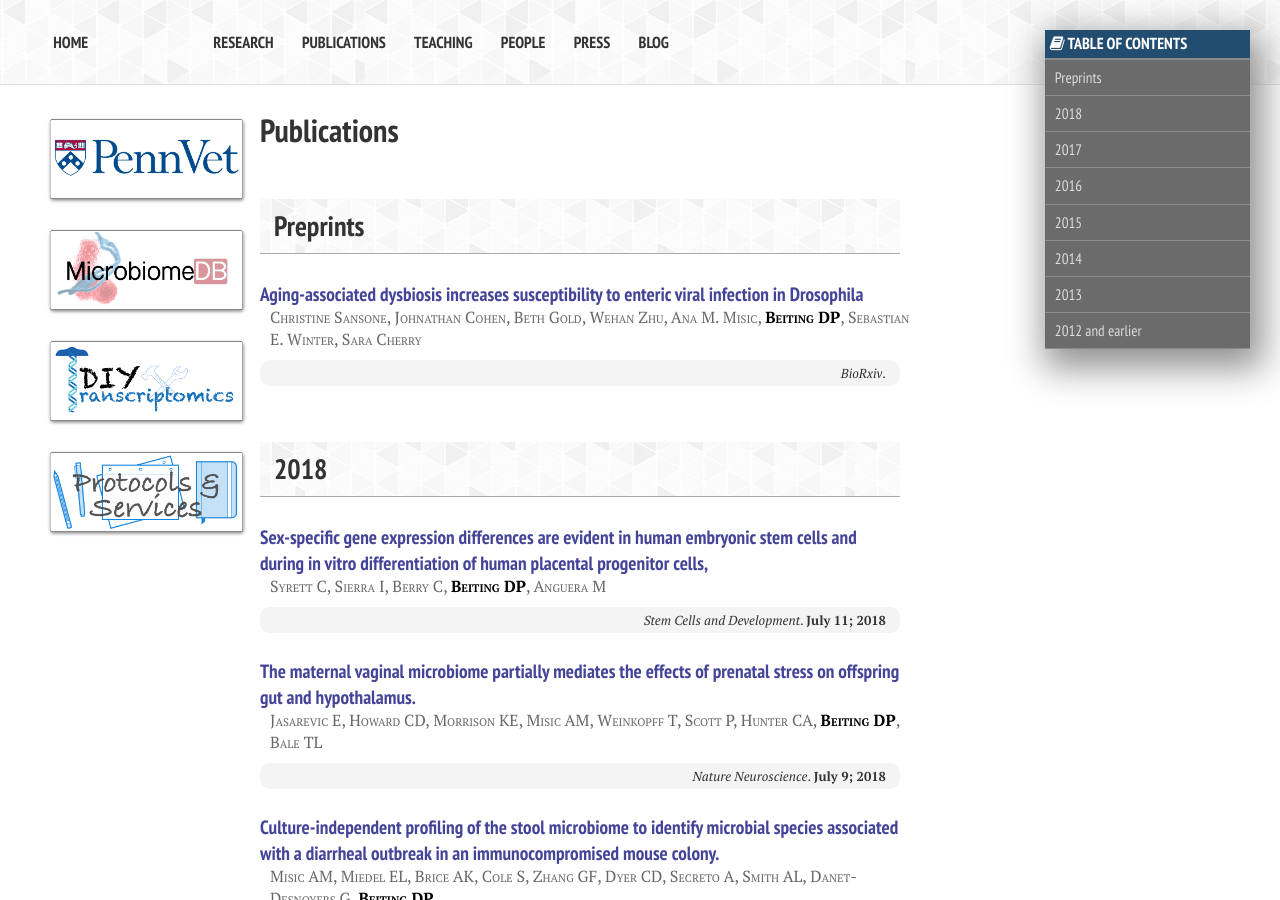
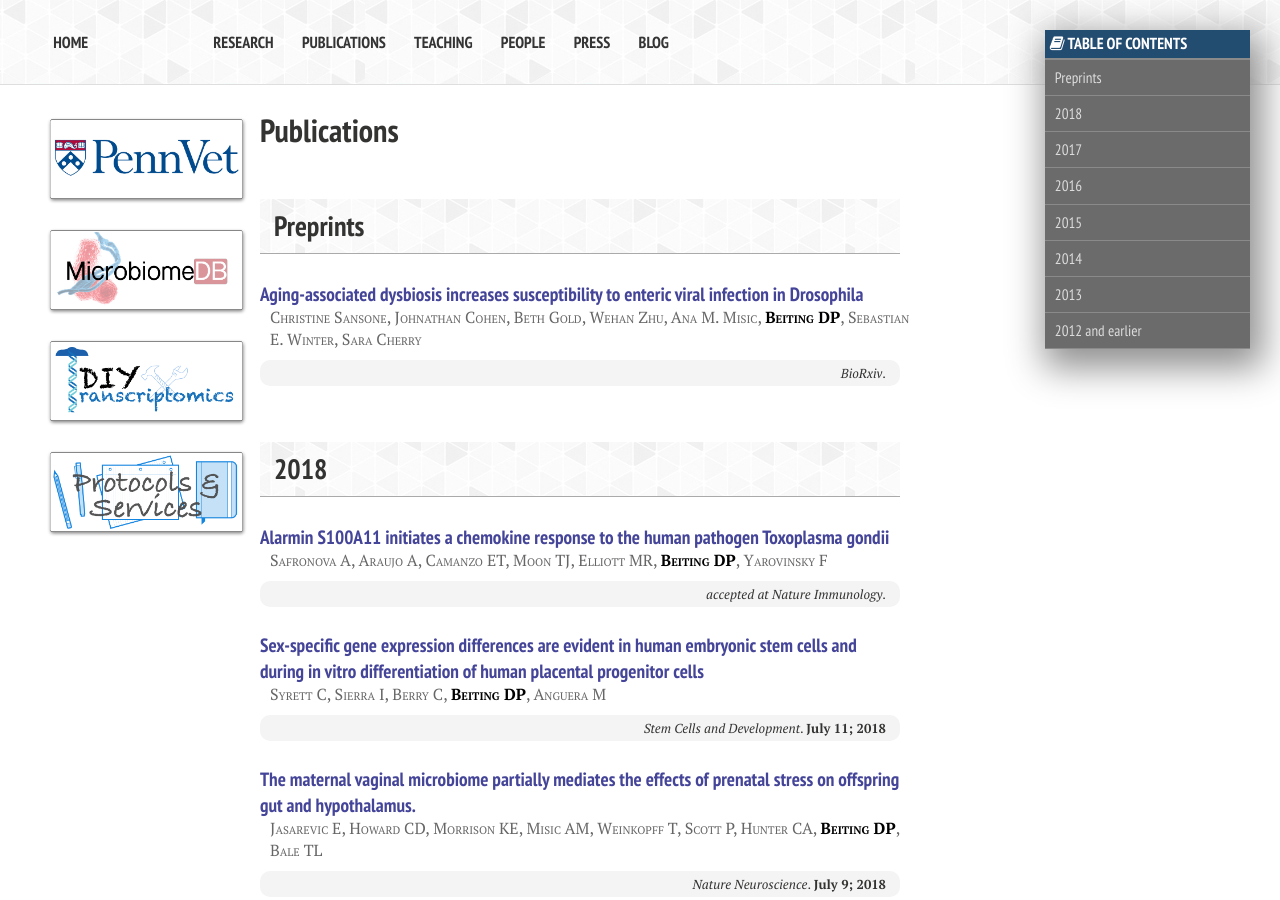
Before and after one commit to hostmicrobe/hostmicrobe.github.io, a Jekyll site: the page built from publications/index.md, in a window 1280 px wide and 900 px high. Built offline with Jekyll 4.4.1, drawn with Linux system fonts in a browser that asks for light colours; nearby versions of some CDN libraries; comment, search, counter and statistics services are not loaded.

Commit message:
updating pubs

```diff
--- a/publications/index.md
+++ b/publications/index.md
@@ -22,9 +22,17 @@ comments: false
 ## 2018
 
 <div class="pub">
+<div data-badge-popover="right" data-badge-type="donut" data-doi="" data-hide-no-mentions="true" class="altmetric-embed" style="float: right;"></div>
+<div class="__dimensions_badge_embed__" data-doi="" data-style="small_circle" style="float: right;"></div>
+    <h3><a href="" target="_new">Alarmin S100A11 initiates a chemokine response to the human pathogen Toxoplasma gondii</a></h3>
+    <span class="pub-authors">Safronova A, Araujo A, Camanzo ET, Moon TJ, Elliott MR, <span class="pub-member-author">Beiting DP</span>, Yarovinsky F</span>
+    <span class="pub-journal"><i>accepted at Nature Immunology</i>. <b></b></span>
+</div>
+
+<div class="pub">
 <div data-badge-popover="right" data-badge-type="donut" data-doi="10.1089/scd.2018.0081" data-hide-no-mentions="true" class="altmetric-embed" style="float: right;"></div>
 <div class="__dimensions_badge_embed__" data-doi="10.1089/scd.2018.0081" data-style="small_circle" style="float: right;"></div>
-    <h3><a href="https://doi.org/10.1089/scd.2018.0081" target="_new">Sex-specific gene expression differences are evident in human embryonic stem cells and during in vitro differentiation of human placental progenitor cells,</a></h3>
+    <h3><a href="https://doi.org/10.1089/scd.2018.0081" target="_new">Sex-specific gene expression differences are evident in human embryonic stem cells and during in vitro differentiation of human placental progenitor cells</a></h3>
     <span class="pub-authors">Syrett C, Sierra I, Berry C, <span class="pub-member-author">Beiting DP</span>, Anguera M</span>
     <span class="pub-journal"><i>Stem Cells and Development</i>. <b>July 11; 2018</b></span>
 </div>
```
Also changed, not shown: teaching/index.md (+1 -0 lines).
